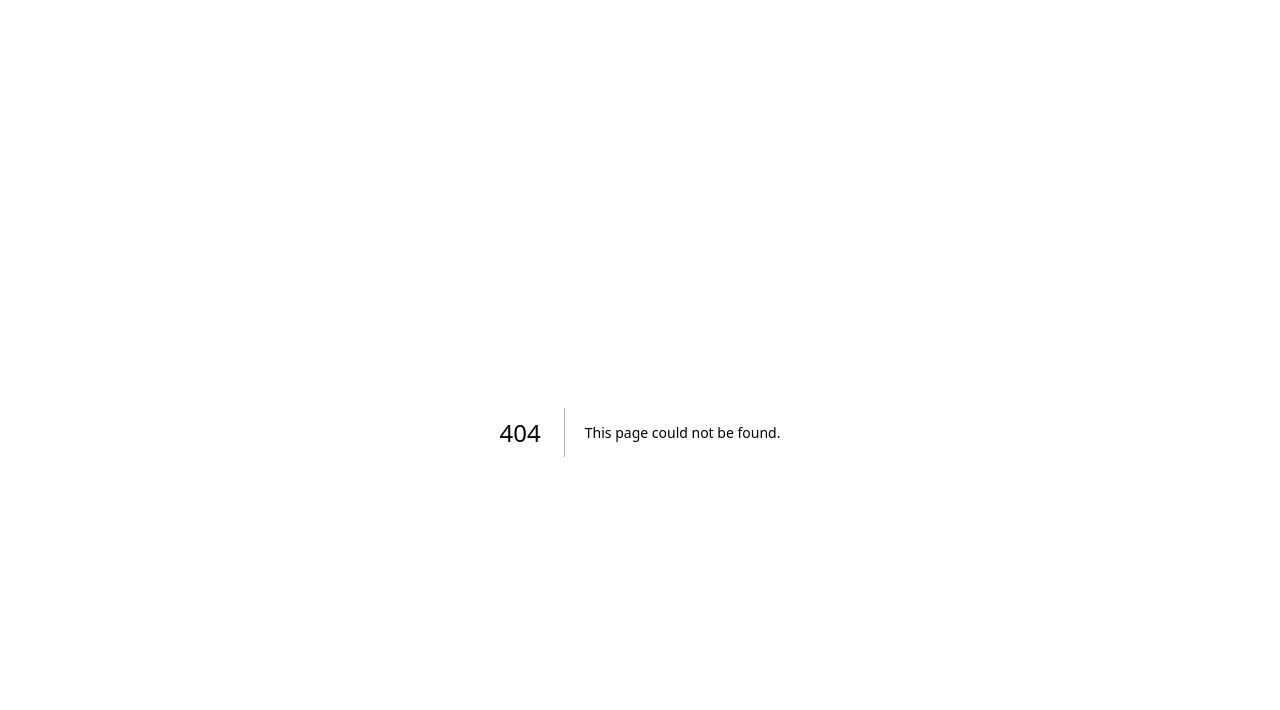
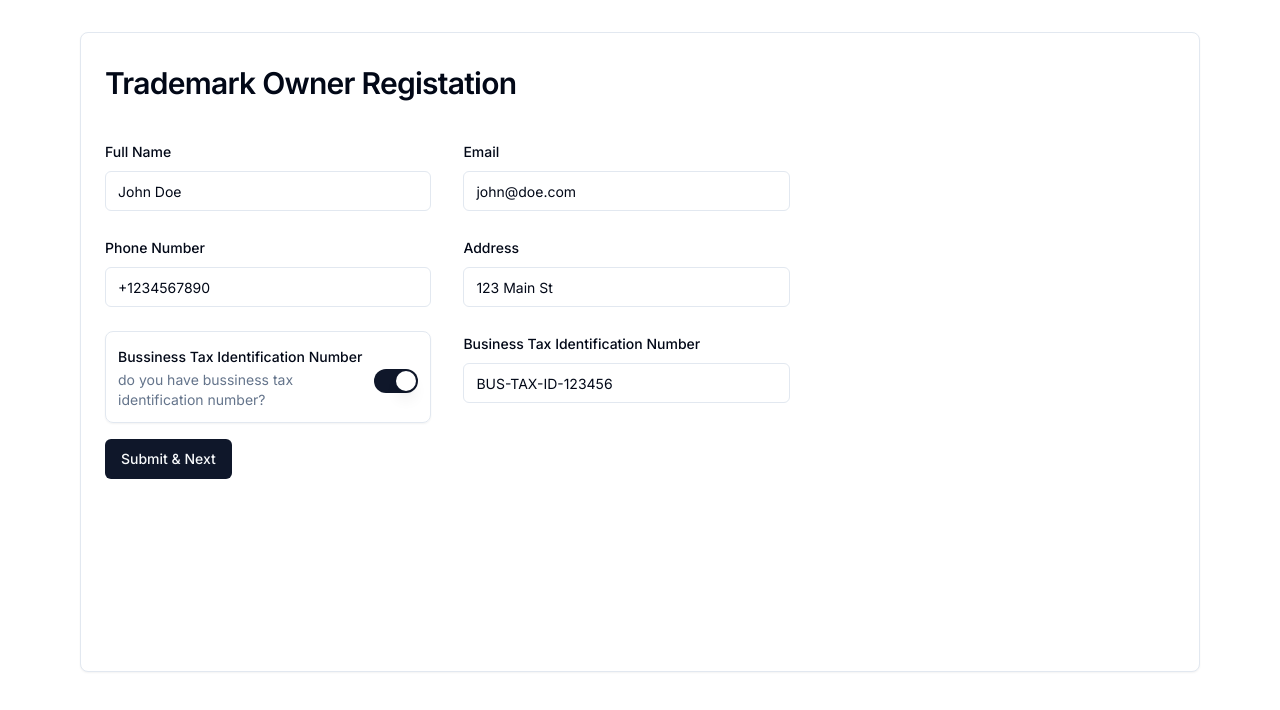
Before and after one commit to Vedsaga/hackathon, a Next.js app in the folder bring-down-counterfiting-2023-demo/: page /trademark-owner-registation in a window 1280 px wide. Before the commit this address had no page. Shown: the top 710 px of the page. Built offline with nearby package versions, Linux system fonts and the light colour scheme.

Commit message:
impl trademark owner registation

```diff
--- /dev/null
+++ b/bring-down-counterfiting-2023-demo/app/(layer-1)/trademark-owner-registation/page.tsx
@@ -0,0 +1,203 @@
+"use client";
+
+import { zodResolver } from "@hookform/resolvers/zod";
+import { useForm } from "react-hook-form";
+import * as z from "zod";
+
+import { Button } from "@/components/ui/button";
+import {
+  Form,
+  FormControl,
+  FormDescription,
+  FormField,
+  FormItem,
+  FormLabel,
+  FormMessage,
+} from "@/components/ui/form";
+import { Input } from "@/components/ui/input";
+import {
+  Card,
+  CardContent,
+  CardDescription,
+  CardFooter,
+  CardHeader,
+  CardTitle,
+} from "@/components/ui/card";
+import { Switch } from "@/components/ui/switch";
+import { useRouter } from "next/navigation";
+
+const formSchema = z.object({
+  fullname: z.string(),
+  email: z.string(),
+  phone: z.string(),
+  address: z.string(),
+  haveBusinessTIN: z.boolean(),
+  tin: z.string(),
+  businessTIN: z.string(),
+});
+
+export default function TrademarkOwnerRegistation() {
+  // 1. Define your form.
+  const form = useForm<z.infer<typeof formSchema>>({
+    resolver: zodResolver(formSchema),
+    defaultValues: {
+      fullname: "John Doe",
+      email: "john@doe.com",
+      phone: "+1234567890",
+      address: "123 Main St",
+      haveBusinessTIN: true,
+      tin: "TAX-ID-123456789",
+      businessTIN: "BUS-TAX-ID-123456",
+    },
+  });
+  const router = useRouter();
+
+  function onSubmit() {
+    localStorage.setItem(
+      "haveBusinessTIN",
+      form.getValues("haveBusinessTIN").toString()
+    );
+    router.push("/link-uspto");
+  }
+  return (
+    <Card className="flex flex-col min-h-[80vh]">
+      <CardHeader className=" lg:mt-2">
+        <CardTitle className="sm:text-lg md:text-2xl lg:text-3xl">
+          Trademark Owner Registation
+        </CardTitle>
+        <CardDescription className="sm:text-base"></CardDescription>
+      </CardHeader>
+      <CardContent>
+        <Form {...form}>
+          <form
+            onSubmit={form.handleSubmit(onSubmit)}
+            className="w-full md:w-[64%] py-2"
+          >
+            <div className="grid grid-cols-1 md:grid-cols-2 gap-x-8 gap-y-4">
+              <FormField
+                control={form.control}
+                name="fullname"
+                render={({ field }) => (
+                  <FormItem>
+                    <FormLabel>Full Name</FormLabel>
+                    <FormControl>
+                      <Input
+                        placeholder="fullname"
+                        {...field}
+                        readOnly={true}
+                      />
+                    </FormControl>
+                    <FormDescription></FormDescription>
+                    <FormMessage />
+                  </FormItem>
+                )}
+              />
+              <FormField
+                control={form.control}
+                name="email"
+                render={({ field }) => (
+                  <FormItem>
+                    <FormLabel>Email</FormLabel>
+                    <FormControl>
+                      <Input placeholder="email" {...field} readOnly={true} />
+                    </FormControl>
+                    <FormDescription></FormDescription>
+                    <FormMessage />
+                  </FormItem>
+                )}
+              />
+              <FormField
+                control={form.control}
+                name="phone"
+                render={({ field }) => (
+                  <FormItem>
+                    <FormLabel>Phone Number</FormLabel>
+                    <FormControl>
+                      <Input placeholder="phone" {...field} readOnly={true} />
+                    </FormControl>
+                    <FormDescription></FormDescription>
+                    <FormMessage />
+                  </FormItem>
+                )}
+              />
+              <FormField
+                control={form.control}
+                name="address"
+                render={({ field }) => (
+                  <FormItem>
+                    <FormLabel>Address</FormLabel>
+                    <FormControl>
+                      <Input placeholder="address" {...field} readOnly={true} />
+                    </FormControl>
+                    <FormDescription></FormDescription>
+                    <FormMessage />
+                  </FormItem>
+                )}
+              />
+              <FormField
+                control={form.control}
+                name="haveBusinessTIN"
+                render={({ field }) => (
+                  <FormItem className="flex flex-row items-center justify-between rounded-lg border p-3 shadow-sm">
+                    <div className="space-y-0.5">
+                      <FormLabel>Bussiness Tax Identification Number</FormLabel>
+                      <FormDescription>
+                        do you have bussiness tax identification number?
+                      </FormDescription>
+                    </div>
+                    <FormControl>
+                      <Switch
+                        checked={field.value}
+                        onCheckedChange={field.onChange}
+                      />
+                    </FormControl>
+                  </FormItem>
+                )}
+              />
+              {form.watch("haveBusinessTIN") && (
+                <FormField
+                  control={form.control}
+                  name="businessTIN"
+                  render={({ field }) => (
+                    <FormItem>
+                      <FormLabel>Business Tax Identification Number</FormLabel>
+                      <FormControl>
+                        <Input
+                          placeholder="businessTIN"
+                          {...field}
+                          readOnly={true}
+                        />
+                      </FormControl>
+                      <FormDescription></FormDescription>
+                      <FormMessage />
+                    </FormItem>
+                  )}
+                />
+              )}
+              {!form.watch("haveBusinessTIN") && (
+                <FormField
+                  control={form.control}
+                  name="tin"
+                  render={({ field }) => (
+                    <FormItem>
+                      <FormLabel>Tax Identification Number</FormLabel>
+                      <FormControl>
+                        <Input placeholder="TIN" {...field} readOnly={true} />
+                      </FormControl>
+                      <FormDescription></FormDescription>
+                      <FormMessage />
+                    </FormItem>
+                  )}
+                />
+              )}
+            </div>
+            <Button type="submit" className="mt-4">
+              Submit & Next
+            </Button>
+          </form>
+        </Form>
+      </CardContent>
+      <CardFooter></CardFooter>
+    </Card>
+  );
+}
```
